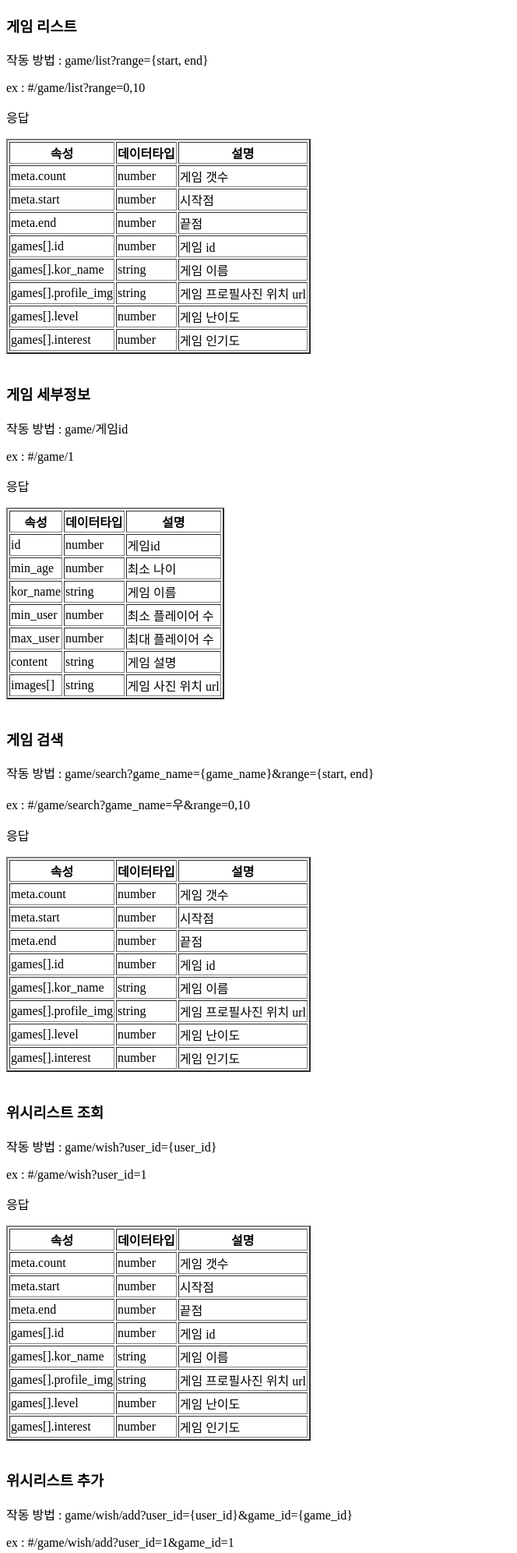
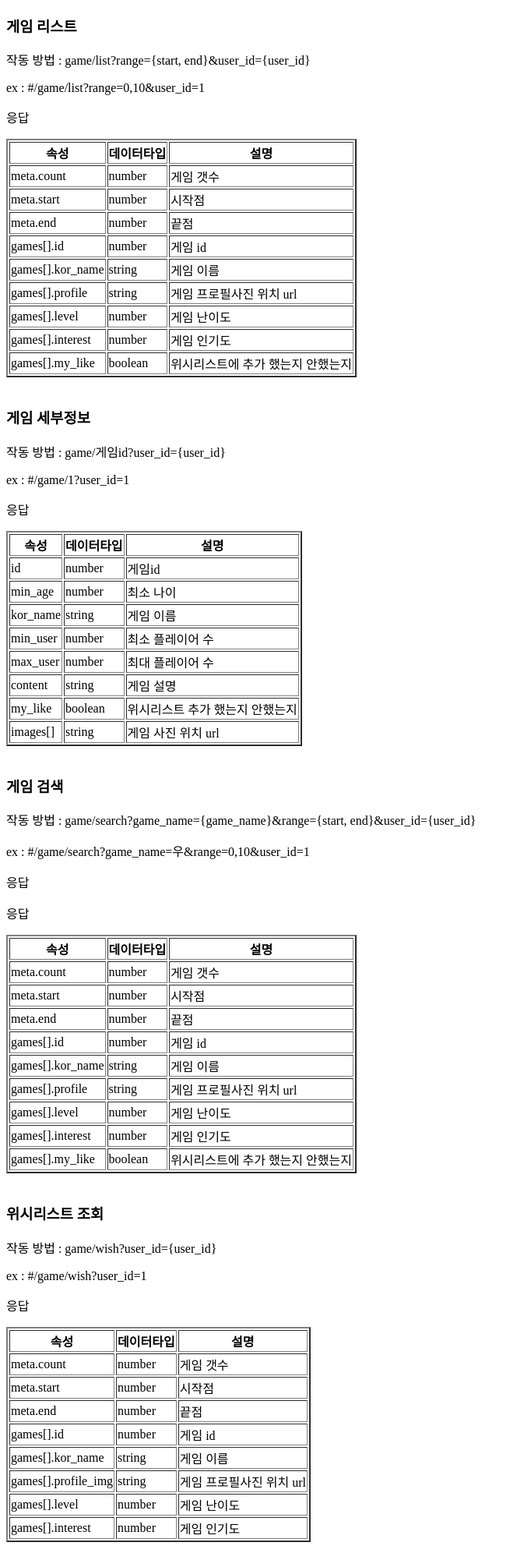
Before and after one commit to jisang0706/playde_server, a Python web app: template game/templates/game/game_intro.html in a window 1280 px wide. Shown: the top 1992 px of the page at 78% size, without its empty margins (0-664 px from the left). Run offline with Jinja, Linux system fonts and the light colour scheme; the template is opened without the code that fills it: most values are stand-ins (such as "Sample title", 1, 10 or a date in 2020).

Commit message:
카페 정렬기준 수정, 게임정보에 위시리스트 추가

```diff
--- a/cafe/templates/cafe/cafe_intro.html
+++ b/cafe/templates/cafe/cafe_intro.html
@@ -6,8 +6,8 @@
 </head>
 <body>
     <h3>카페 리스트</h3>
-    <p>작동 방법 : cafe/list?user_id={user_id}&coords={user coords (NULLABLE)}&sort={찜많은순:0, 가까운순:1 (coords가 주어졌을때만 가능), 가격낮은순:2}&range={range}&cafe_name={search_cafename (NULLABLE)}</p>
-    <p>ex : {{url}}/cafe/list?user_id=1&coors=127.12123,12.134&sort=0&range=1,11</p>
+    <p>작동 방법 : cafe/list?user_id={user_id}&coords={user coords (NULLABLE)}&sort={기본순:0, 가까운순:1 (coords가 주어졌을때만 가능), 찜 많은 순:2, 가격 낮은순:3}&range={range}&cafe_name={search_cafename (NULLABLE)}</p>
+    <p>ex : {{url}}/cafe/list?user_id=1&coors=127.12123,12.134&sort=1&range=1,11</p>
     <p>응답</p>
     <table border="2">
         <th scope="col">속성</th>
@@ -41,7 +41,7 @@
         <tr>
             <td>cafe[].profile</td>
             <td>string</td>
-            <td>카페 이미지 url</td>
+            <td>카페 이미지 url, 존재하지 않을 경우 0</td>
         </tr>
         <tr>
             <td>cafe[].address</td>
--- a/game/helper/JsonDictionary.py
+++ b/game/helper/JsonDictionary.py
@@ -10,14 +10,15 @@ def GamesToDictionary(games, rng):
         output['games'].append({
             'id': game.id,
             'kor_name': game.kor_name,
-            'profile_img': game.image,
+            'my_like': game.my_like,
+            'profile': game.image.content_image if type(game.image) != int else '0',
             'level': game.level,
             'interest': game.interest,
         })
 
     return output
 
-def GameinfoToDictionary(game, game_imgs):
+def GameinfoToDictionary(game, my_like, game_imgs):
     output = {
         'id': game.id,
         'min_age': game.age,
@@ -25,6 +26,7 @@ def GameinfoToDictionary(game, game_imgs):
         'min_user': game.min_user,
         'max_user': game.max_user,
         'content': game.content,
+        'my_like': my_like,
         'images': [],
     }
     for i, img in enumerate(game_imgs):
--- a/game/templates/game/game_intro.html
+++ b/game/templates/game/game_intro.html
@@ -6,8 +6,8 @@
 </head>
 <body>
     <h3>게임 리스트</h3>
-    <p>작동 방법 : game/list?range={start, end}</p>
-    <p>ex : {{url}}/game/list?range=0,10</p>
+    <p>작동 방법 : game/list?range={start, end}&user_id={user_id}</p>
+    <p>ex : {{url}}/game/list?range=0,10&user_id=1</p>
     <p>응답</p>
     <table border="2">
         <th scope="col">속성</th>
@@ -39,7 +39,7 @@
             <td>게임 이름</td>
         </tr>
         <tr>
-            <td>games[].profile_img</td>
+            <td>games[].profile</td>
             <td>string</td>
             <td>게임 프로필사진 위치 url</td>
         </tr>
@@ -53,12 +53,17 @@
             <td>number</td>
             <td>게임 인기도</td>
         </tr>
+        <tr>
+            <td>games[].my_like</td>
+            <td>boolean</td>
+            <td>위시리스트에 추가 했는지 안했는지</td>
+        </tr>
     </table>
     <!-- ---------------------------------------------------------------------------------- -->
 <br>
     <h3>게임 세부정보</h3>
-    <p>작동 방법 : game/게임id</p>
-    <p>ex : {{url}}/game/1</p>
+    <p>작동 방법 : game/게임id?user_id={user_id}</p>
+    <p>ex : {{url}}/game/1?user_id=1</p>
     <p>응답</p>
     <table border="2">
         <th scope="col">속성</th>
@@ -95,6 +100,11 @@
             <td>게임 설명</td>
         </tr>
         <tr>
+            <td>my_like</td>
+            <td>boolean</td>
+            <td>위시리스트 추가 했는지 안했는지</td>
+        </tr>
+        <tr>
             <td>images[]</td>
             <td>string</td>
             <td>게임 사진 위치 url</td>
@@ -103,8 +113,9 @@
     <!-- ---------------------------------------------------------------------------------- -->
 <br>
     <h3>게임 검색</h3>
-    <p>작동 방법 : game/search?game_name={game_name}&range={start, end}</p>
-    <p>ex : {{url}}/game/search?game_name=우&range=0,10</p>
+    <p>작동 방법 : game/search?game_name={game_name}&range={start, end}&user_id={user_id}</p>
+    <p>ex : {{url}}/game/search?game_name=우&range=0,10&user_id=1</p>
+    <p>응답</p>
     <p>응답</p>
     <table border="2">
         <th scope="col">속성</th>
@@ -136,7 +147,7 @@
             <td>게임 이름</td>
         </tr>
         <tr>
-            <td>games[].profile_img</td>
+            <td>games[].profile</td>
             <td>string</td>
             <td>게임 프로필사진 위치 url</td>
         </tr>
@@ -149,6 +160,11 @@
             <td>games[].interest</td>
             <td>number</td>
             <td>게임 인기도</td>
+        </tr>
+        <tr>
+            <td>games[].my_like</td>
+            <td>boolean</td>
+            <td>위시리스트에 추가 했는지 안했는지</td>
         </tr>
     </table>
     <!-- ---------------------------------------------------------------------------------- -->
--- a/main/templates/main/main_intro.html
+++ b/main/templates/main/main_intro.html
@@ -22,6 +22,7 @@
     id는 사용자에게 보여지면 안됨<br>
     url은 인코딩해야하는것으로 알고있음<br>
     Http method를 명시하지 않은 경우는 get으로 요청<br>
+    이미지가 존재하지 않을 경우 0을 리턴함<br>
 </h5>
 <br>
 
@@ -39,5 +40,8 @@
 <p>2. user부분에 firebase message token, push token 추가했으니 최하단 확인, 사용자 프로필 가져오는 부분에서 message token 추가</p>
 <p>3. 이미지 전부 string형식 url로 변경 완료</p>
 <p>4. 카페 찜 true false 제공. 카페 리스트랑 상세정보 부분에 user_id request 추가되었음</p>
+<p>5. 카페 정렬 기준 수정</p>
+<p>6. 게임, 카페 이미지가 잘 작동되지 않는 현상 해결</p>
+<p>7. 게임 부분에도 자신이 위시리스트에 추가 했는지 안했는지 표시. url에 user_id 추가됨</p>
 </body>
 </html>
```
Also changed, not shown: cafe/helper/JsonDictionary.py (+5 -5 lines), cafe/views.py (+11 -4 lines), game/views.py (+20 -3 lines).
